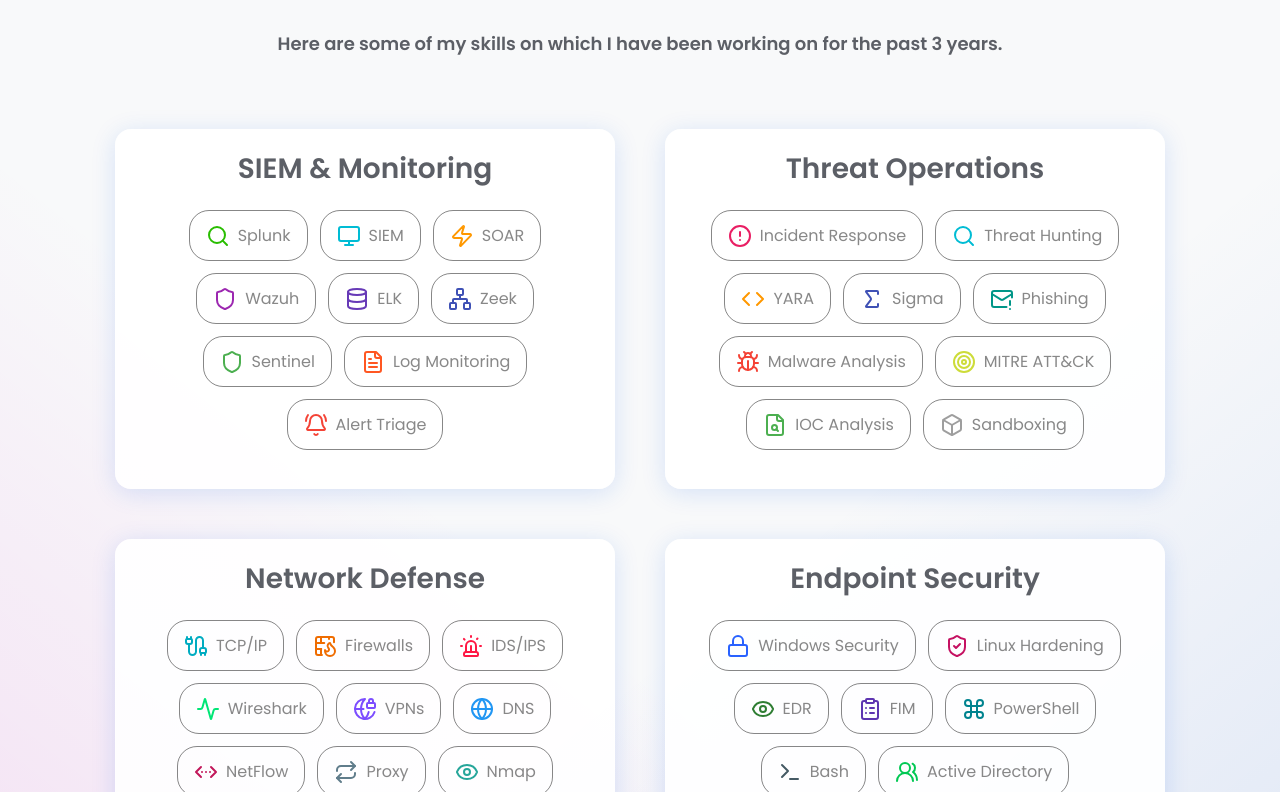
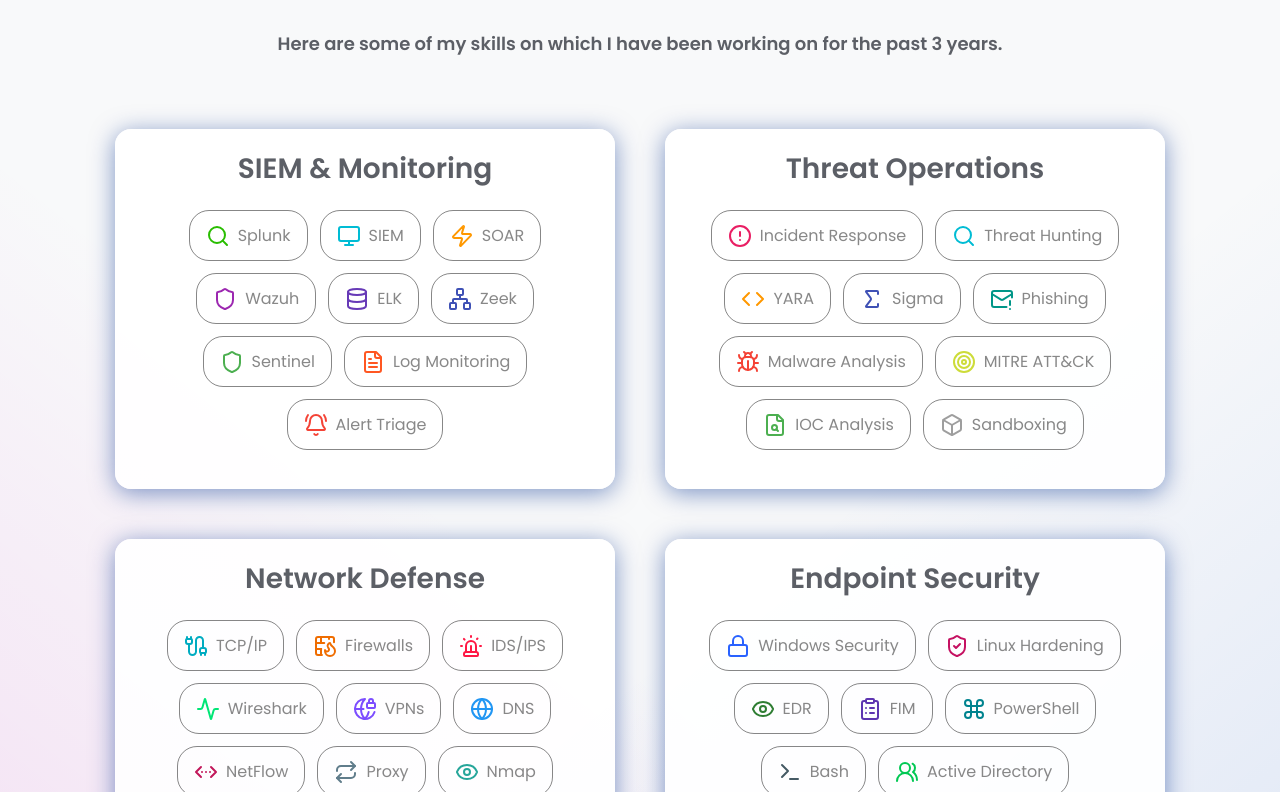
Before and after one commit to chandruthehacker/chandruthehacker.github.io, a React (Create React App) app: page / in a window 1280 px wide. Shown: the part 828-1620 px from the top of the page. Built offline with nearby package versions, Linux system fonts and the light colour scheme.

Commit message:
altered skills bg shadow

```diff
--- a/src/components/sections/Skills.tsx
+++ b/src/components/sections/Skills.tsx
@@ -106,7 +106,7 @@
   max-width: 500px;
   background-color: ${({ theme }) => theme.card_bg};
   border: 1px solid rgba(255, 255, 255, 0.125);
-  box-shadow: rgba(23, 92, 230, 0.15) 0px 4px 24px;
+  box-shadow: rgba(0, 48, 143, 0.5) 0px 4px 24px;
   border-radius: 16px;
   padding: 18px 36px;
 
```
